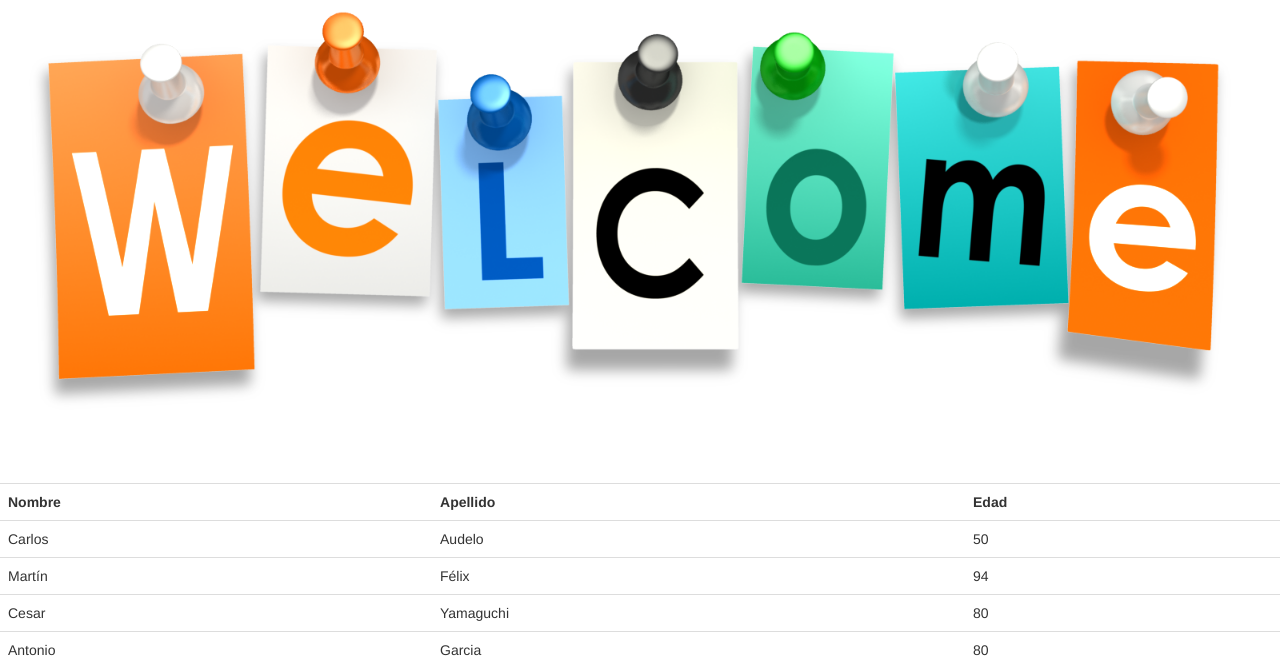
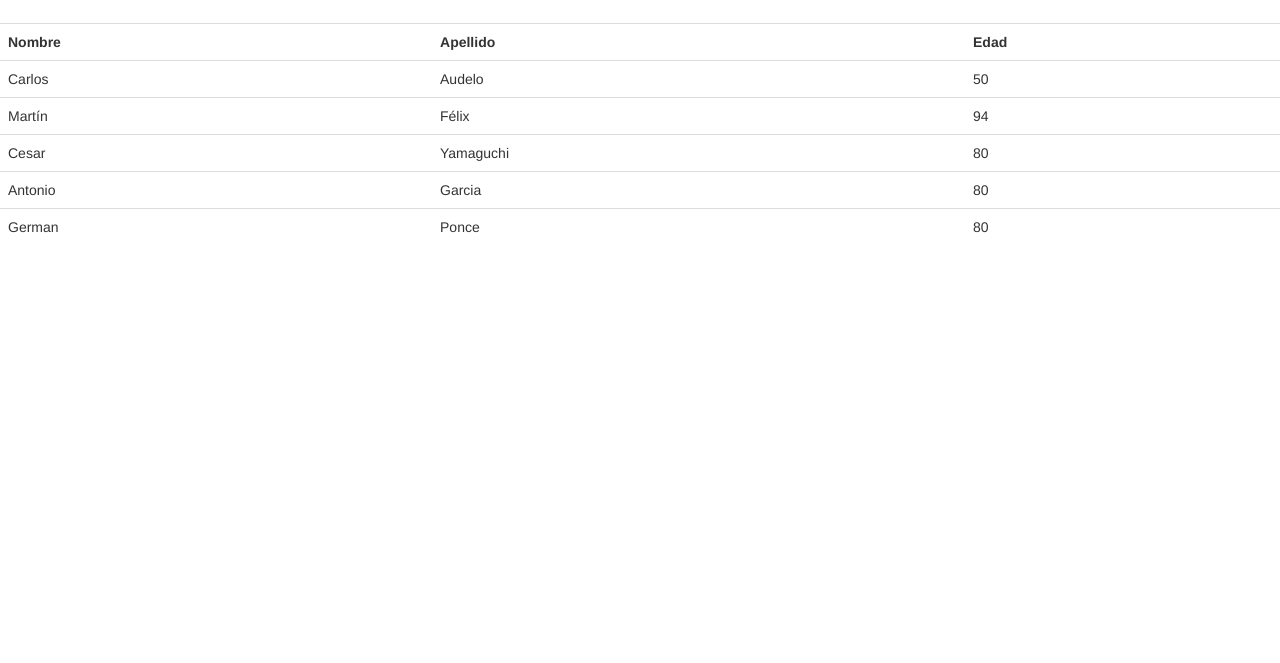
Before and after one commit to m4rf3l/practica_git, a plain HTML site: page index.html in a window 1280 px wide. Shown: the part 674-1337 px from the top of the page. After the commit the page ends 939 px from the top, so only its background shows below. Drawn offline with Linux system fonts and the light colour scheme.

Commit message:
remocion de imagen duplicada

```diff
--- a/index.html
+++ b/index.html
@@ -54,7 +54,6 @@
 	<div class="agile_map" width=100% height=300px>
 		<iframe src="https://www.google.com/maps/embed?pb=!1m18!1m12!1m3!1d8149837.562720216!2d105.11989752861514!3d4.138909133998005!2m3!1f0!2f0!3f0!3m2!1i1024!2i768!4f13.1!3m3!1m2!1s0x3034d3975f6730af%3A0x745969328211cd8!2sMalaysia!5e0!3m2!1sen!2sin!4v1462444070193" style="border:0;  width:100%; height:300px"></iframe>
 	</div>
-<img src="img/welcome.png" width="100%">
 
 	<table class="table table-hover">
 	  <tr>
```
